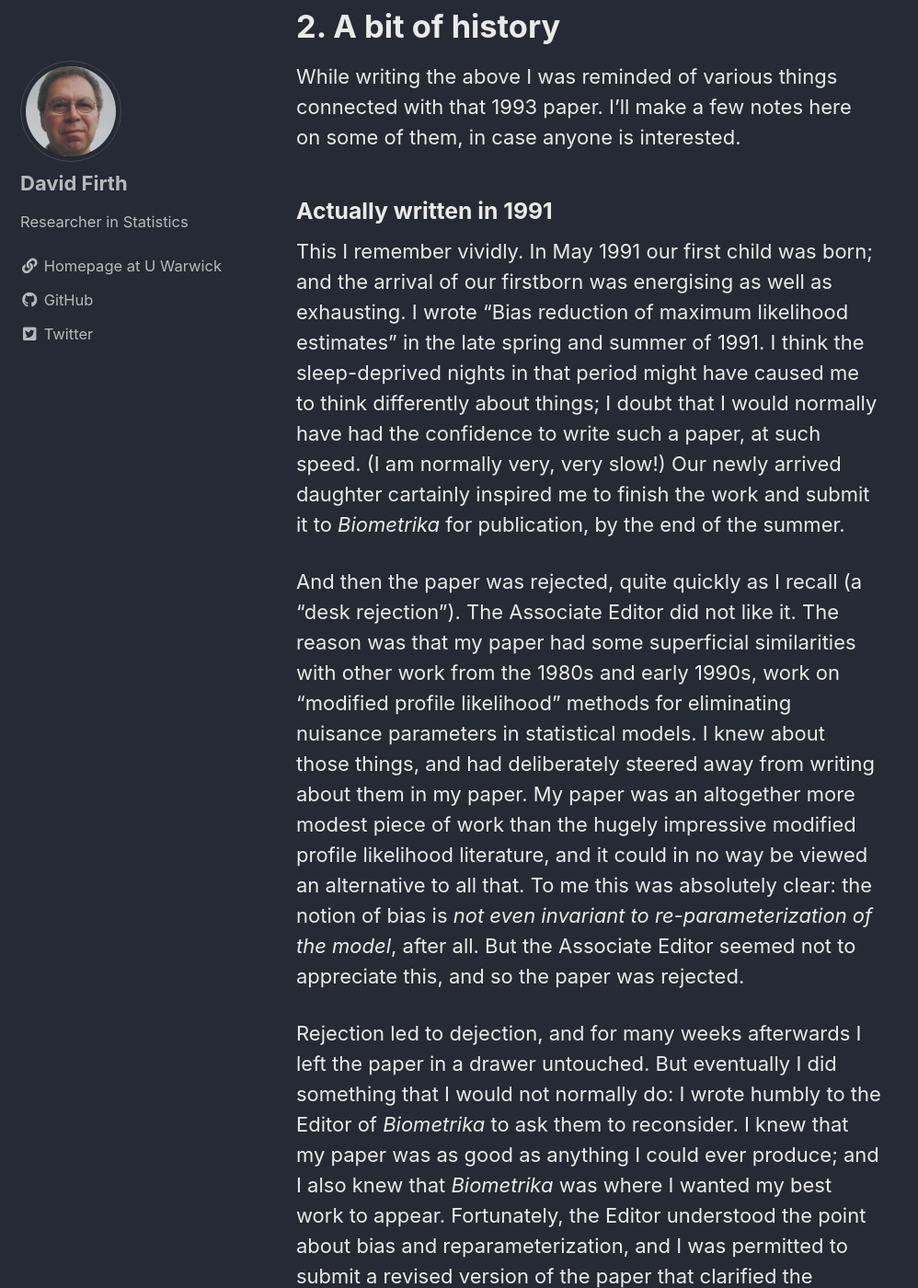
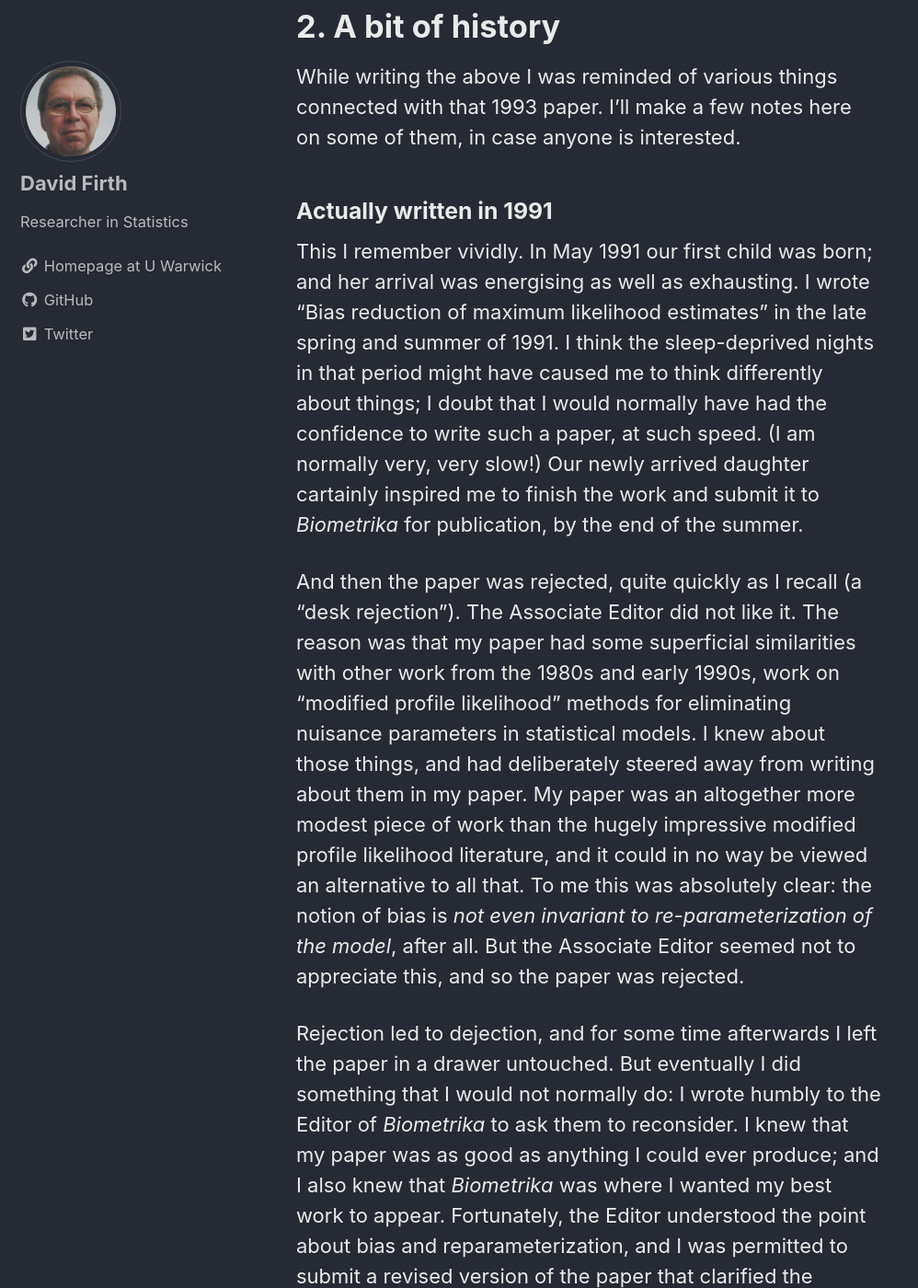
Before and after one commit to DavidFirth/blog, a Jekyll site: the page built from docs/_posts/2023-01-05-f93-citations-and-history.md, in a window 1280 px wide and 1400 px high, scrolled down 4056 px. Shown: the whole window at 92% size, without its empty margins (0-998 px from the left). Built offline with Jekyll 4.4.1, drawn with Linux system fonts in a browser that asks for light colours; cached includes are drawn as plain includes.

Commit message:
Minor edits to the new blog post

```diff
--- a/docs/_posts/2023-01-05-f93-citations-and-history.md
+++ b/docs/_posts/2023-01-05-f93-citations-and-history.md
@@ -44,11 +44,11 @@ While writing the above I was reminded of various things connected with that 199
 
 ### Actually written in 1991
 
-This I remember vividly.  In May 1991 our first child was born; and the arrival of our firstborn was energising as well as exhausting.  I wrote "Bias reduction of maximum likelihood estimates" in the late spring and summer of 1991. I think the sleep-deprived nights in that period might have caused me to think differently about things; I doubt that I would normally have had the confidence to write such a paper, at such speed. (I am normally very, very slow!)  Our newly arrived daughter cartainly inspired me to finish the work and submit it to _Biometrika_ for publication, by the end of the summer.
+This I remember vividly.  In May 1991 our first child was born; and her arrival was energising as well as exhausting.  I wrote "Bias reduction of maximum likelihood estimates" in the late spring and summer of 1991. I think the sleep-deprived nights in that period might have caused me to think differently about things; I doubt that I would normally have had the confidence to write such a paper, at such speed. (I am normally very, very slow!)  Our newly arrived daughter cartainly inspired me to finish the work and submit it to _Biometrika_ for publication, by the end of the summer.
 
 And then the paper was rejected, quite quickly as I recall (a "desk rejection").  The Associate Editor did not like it.  The reason was that my paper had some superficial similarities with other work from the 1980s and early 1990s, work on "modified profile likelihood" methods for eliminating nuisance parameters in statistical models.  I knew about those things, and had deliberately steered away from writing about them in my paper. My paper was an altogether more modest piece of work than the hugely impressive modified profile likelihood literature, and it could in no way be viewed an alternative to all that. To me this was absolutely clear: the notion of bias is _not even invariant to re-parameterization of the model_, after all.  But the Associate Editor seemed not to appreciate this, and so the paper was rejected.
 
-Rejection led to dejection, and for many weeks afterwards I left the paper in a drawer untouched.  But eventually I did something that I would not normally do: I wrote humbly to the Editor of _Biometrika_ to ask them to reconsider.  I knew that my paper was as good as anything I could ever produce; and I also knew that _Biometrika_ was where I wanted my best work to appear.  Fortunately, the Editor understood the point about bias and reparameterization, and I was permitted to submit a revised version of the paper that clarified the relationship with modified profile likelihood.  That second version was enough, thankfully, to persuade the Associate Editor to recommend acceptance of the paper --- but only after a second revision to _remove_ the parts that I had added about the (non-)relationship with modified profile likelihood.  The paper eventually appeared in the journal about 18 months after it was first submitted.
+Rejection led to dejection, and for some time afterwards I left the paper in a drawer untouched.  But eventually I did something that I would not normally do: I wrote humbly to the Editor of _Biometrika_ to ask them to reconsider.  I knew that my paper was as good as anything I could ever produce; and I also knew that _Biometrika_ was where I wanted my best work to appear.  Fortunately, the Editor understood the point about bias and reparameterization, and I was permitted to submit a revised version of the paper that clarified the relationship with modified profile likelihood.  That second version was enough, thankfully, to persuade the Associate Editor to recommend acceptance of the paper --- but only after a second revision to _remove_ the parts that I had added about the (non-)relationship with modified profile likelihood.  The paper eventually appeared in the journal about 18 months after it was first submitted.
 
 ### Roots: potatoes!
 
```
